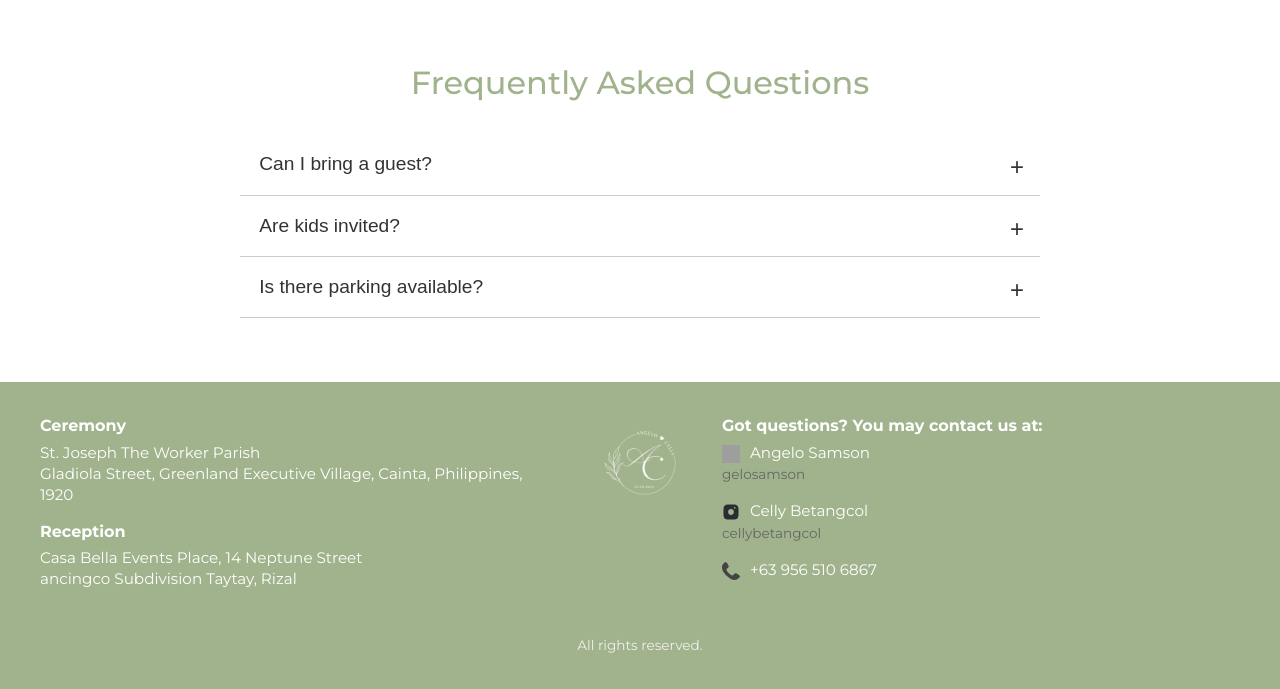
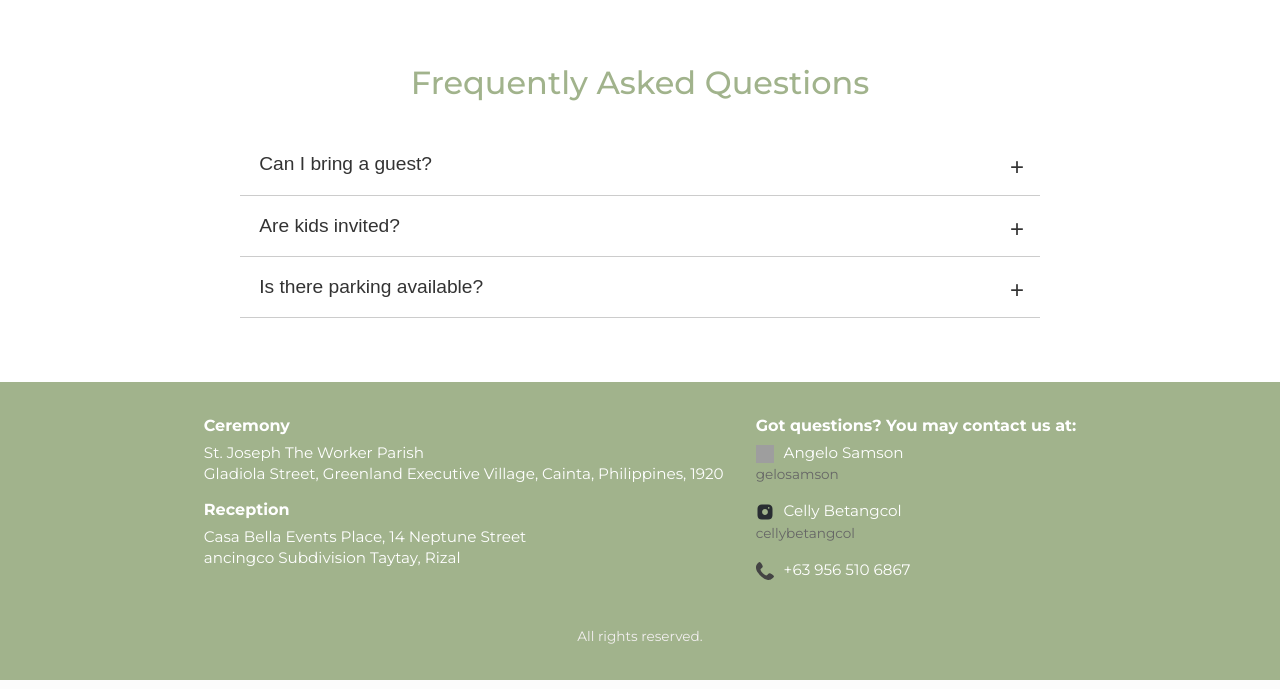
Before and after one commit to gelo29/wedding-website-rsvp, a Django app: page / in a window 1280 px wide. Shown: the part 3943-4632 px from the top of the page. Run offline with Django 5.2, Linux system fonts and the light colour scheme; grey boxes are pictures that could not be loaded.

Commit message:
update footer layout

```diff
--- a/wedding_event/wedding_rsvp/static/wedding_rsvp/style.css
+++ b/wedding_event/wedding_rsvp/static/wedding_rsvp/style.css
@@ -729,16 +729,11 @@ header.scrolled .logo-green {
 .footer-container {
   display: flex;
   flex-wrap: wrap;
-  justify-content: space-between;
+  justify-content: center;
   align-items: flex-start;
   max-width: 1200px;
   margin: auto;
   gap: 2rem;
-}
-
-.footer-details,
-.footer-contact {
-  flex: 1 1 250px;
 }
 
 .footer-details h4,
@@ -755,7 +750,7 @@ header.scrolled .logo-green {
 }
 
 .footer-logo img {
-  width: 100px;
+  width: 120px;
   height: auto;
 }
 
@@ -1114,6 +1109,9 @@ input[type="radio"] {
     order: -1;
     margin-bottom: 1rem;
   }
+  .footer-logo img {
+    width: 200px;
+  }
   .groomsmen-bridesmaids-title,
   .bearers-title {
     font-size: 1.3rem;
--- a/wedding_event/wedding_rsvp/templates/wedding_rsvp/base.html
+++ b/wedding_event/wedding_rsvp/templates/wedding_rsvp/base.html
@@ -6,7 +6,7 @@
     <title>Wedding Page</title>
     {% load static %}
 
-    <link rel="stylesheet" href="{% static 'wedding_rsvp/style.css' %}?v=2.0" />
+    <link rel="stylesheet" href="{% static 'wedding_rsvp/style.css' %}?v=1.0" />
     <link rel="preconnect" href="https://fonts.googleapis.com" />
     <link rel="preconnect" href="https://fonts.gstatic.com" crossorigin />
     <link
@@ -126,12 +126,12 @@
         </div>
 
         <!-- Middle Logo -->
-        <div class="footer-logo">
+        <!--<div class="footer-logo">
           <img
             src="{% static 'wedding_rsvp/images/logo_white.png' %}"
             alt="Wedding Logo"
           />
-        </div>
+        </div>-->
 
         <!-- Right Contact -->
         <div class="footer-contact">
```
Also changed, not shown: 1 other file.
